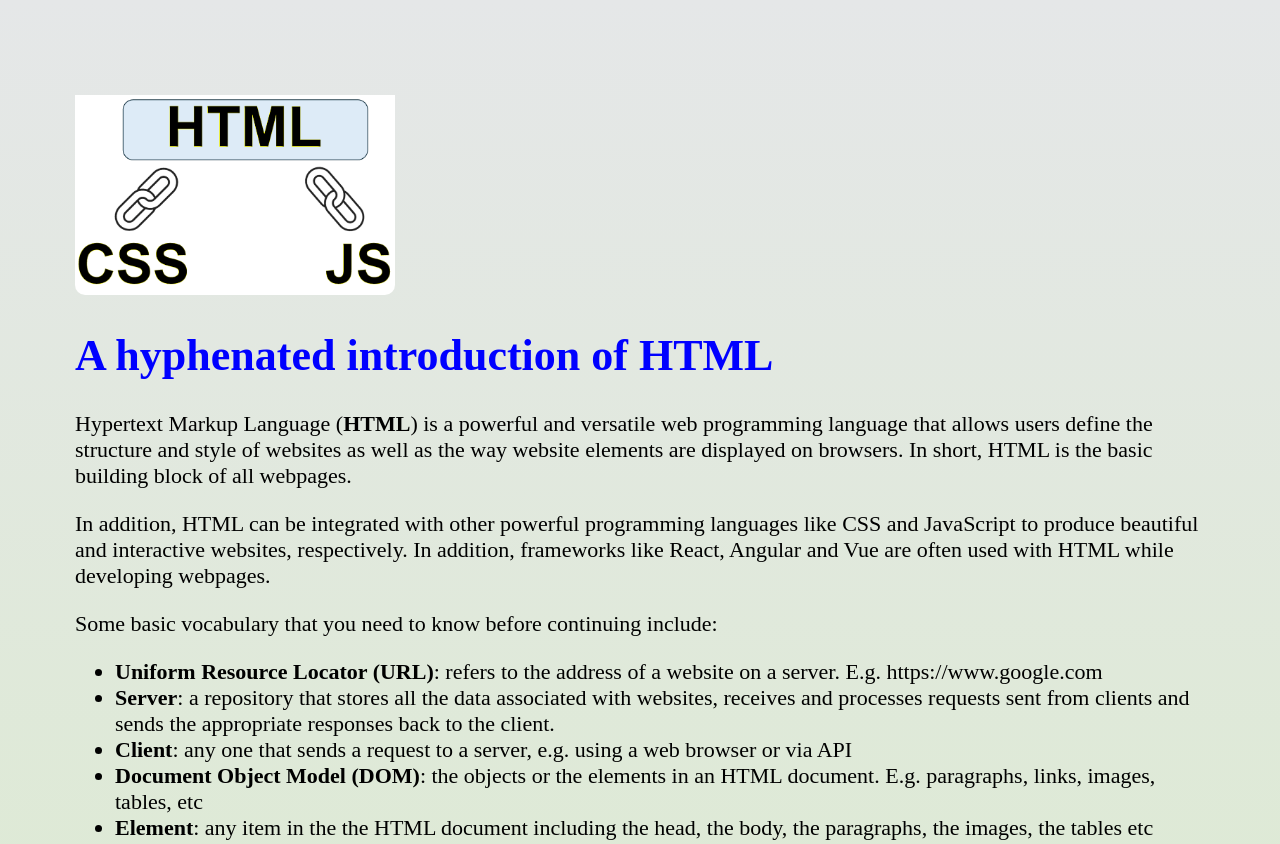
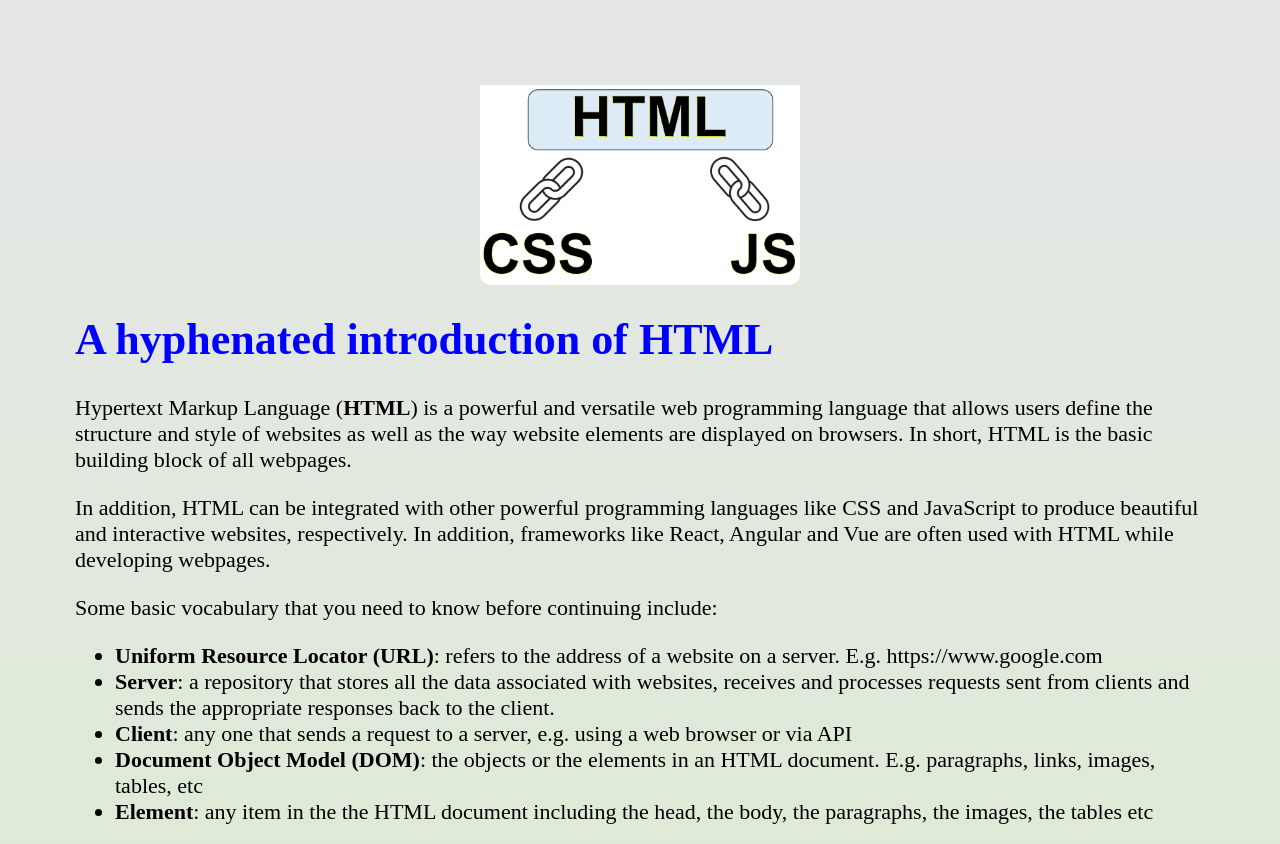
Before and after one commit to MelkWold/thirdRepo, a plain HTML site: page index.html in a window 1280 px wide. Shown: the top 844 px of the page. Drawn offline with Linux system fonts and the light colour scheme.

Commit message:
modified logo style

```diff
--- a/index.html
+++ b/index.html
@@ -7,7 +7,7 @@
     <link rel="stylesheet" href="style.css">
 </head>
 <body>
-    <img id="websiteLogo" src ="logo.png", alt ="logo">
+    <img id="websiteLogo" src ="logo.png", alt ="logo" style ="display:block; margin:0 auto;">
     <h1>A hyphenated introduction of HTML</h1>
     <p>Hypertext Markup Language (<strong>HTML</strong>) is a powerful and versatile web programming language that allows users define the structure and style of websites as well as the way website elements are displayed on browsers. In short, HTML is the basic building block of all webpages. </p>
 
--- a/style.css
+++ b/style.css
@@ -2,7 +2,7 @@
     width: 150 px;
     height: 200px;
     border-radius: 10px;
-    padding-top:20px;
+    padding-top:10px;
 }
 
 body {
```
